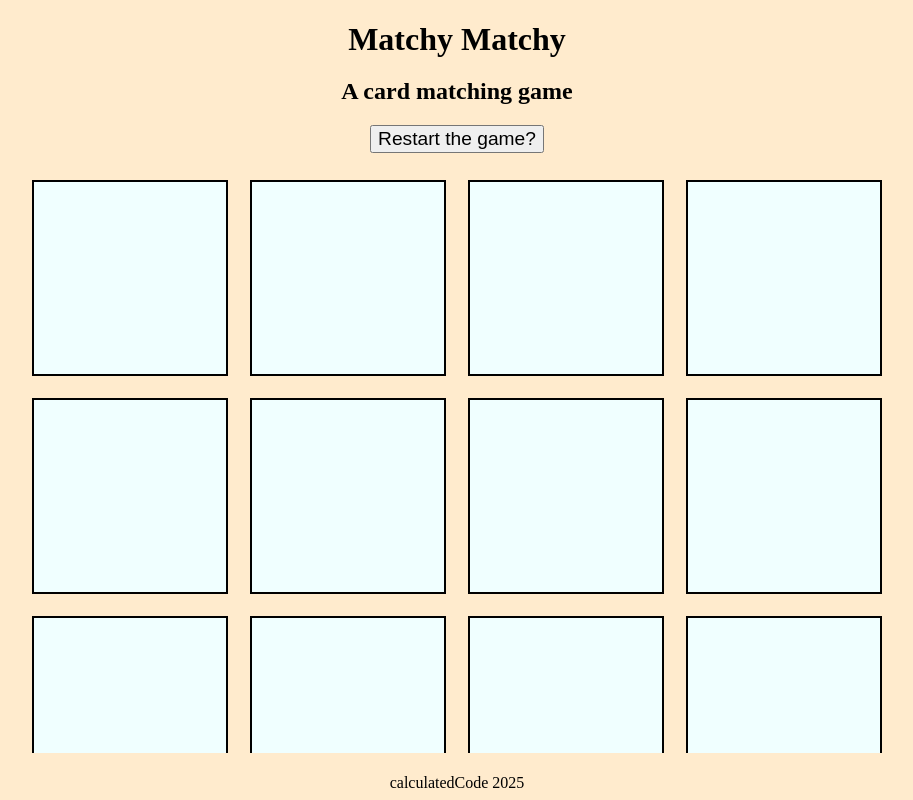
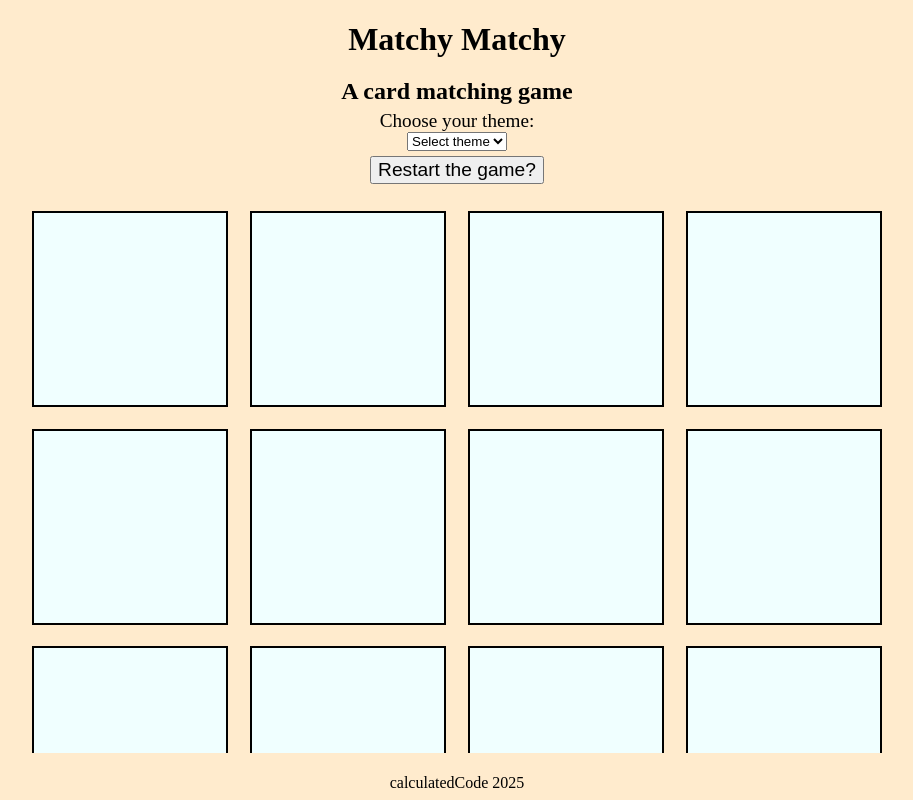
Before and after one commit to KernowPabloUK/card-match-game, a plain HTML site: page index.html in a window 1280 px wide. Both pictures are taken after a click on the button "Start the game". Shown: the whole page, without its empty margins (183-1096 px from the left). Drawn offline with Linux system fonts and the light colour scheme.

Commit message:
CHANGE: Add and style game theme selection and corresponding logic

```diff
--- a/index.html
+++ b/index.html
@@ -14,6 +14,12 @@
             <h1>Matchy Matchy</h1>
             <h2>A card matching game</h2>
         </header>
+        <label for="cardTheme">Choose your theme:</label>
+        <select id="cardTheme" name="cardTheme" required>
+            <option value="" disabled selected>Select theme</option>
+            <option value="animals">Animals</option>
+            <option value="binary">Binary</option>
+        </select>
         <button type="button" id="buttonStartGame">Start the game</button>
         <div id="gameBoardContainer"></div>
     </div>
--- a/script.js
+++ b/script.js
@@ -1,10 +1,5 @@
 document.addEventListener("DOMContentLoaded", function () {
     // start game (once start game button is clicked)
-    let gameBoardContainer = document.querySelector("#gameBoardContainer");
-    let buttonStartGame = document.querySelector("#buttonStartGame");
-    buttonStartGame.addEventListener("click", startGame);
-    let gameBoardHeight = 4;
-    let gameBoardWidth = 4;
     let gameCardsAnimals = [
         "cow",
         "duck",
@@ -16,7 +11,31 @@ document.addEventListener("DOMContentLoaded", function () {
         "cat",
     ];
 
+    let gameCardsBinary = [
+        "0001",
+        "0010",
+        "0011",
+        "0100",
+        "0101",
+        "0110",
+        "0111",
+        "1000",
+    ];
+    let cardTheme = null;
+    let gameBoardHeight = 4;
+    let gameBoardWidth = 4;
+
+    let gameBoardContainer = document.querySelector("#gameBoardContainer");
+    let cardThemeSelector = document.querySelector("#cardTheme");
+    let buttonStartGame = document.querySelector("#buttonStartGame");
+    buttonStartGame.addEventListener("click", startGame);
+
     function startGame() {
+        if (cardThemeSelector.value === "animals") cardTheme = gameCardsAnimals;
+        else if (cardThemeSelector.value === "binary")
+            cardTheme = gameCardsBinary;
+        else cardTheme = gameCardsAnimals;
+
         // ensure gameBcontainer exists
         if (!gameBoardContainer) {
             console.error("gameBoardContainer element not found!");
@@ -28,7 +47,7 @@ document.addEventListener("DOMContentLoaded", function () {
         buttonStartGame.innerHTML = "Restart the game?";
 
         //randomise cards
-        let randomCardArray = assignGameCardsAtRandom(gameCardsAnimals);
+        let randomCardArray = assignGameCardsAtRandom(cardTheme);
         let randomCardArrayIndex = 0;
 
         // create a matrices array (4x4 - 8unique)
--- a/style.css
+++ b/style.css
@@ -28,6 +28,9 @@ header {
 h1 {
     margin-bottom: 0;
 }
+h2 {
+    margin-bottom: 0;
+}
 
 footer {
     display: flex;
@@ -37,7 +40,13 @@ footer {
     margin-top: 0.3rem;
 }
 
+label {
+    margin-top: 0.3rem;
+    font-size: larger;
+}
+
 button {
+    margin-top: 0.3rem;
     font-size: larger;
 }
 
```
